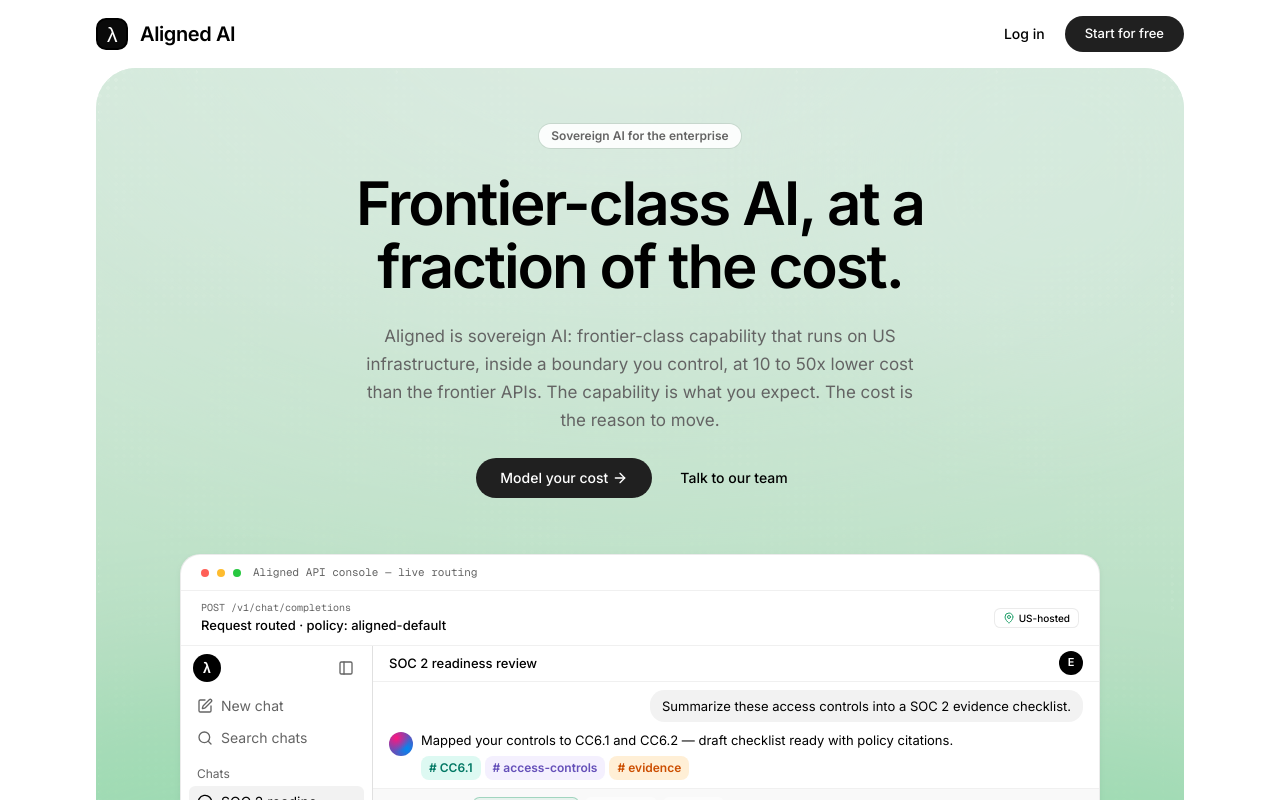
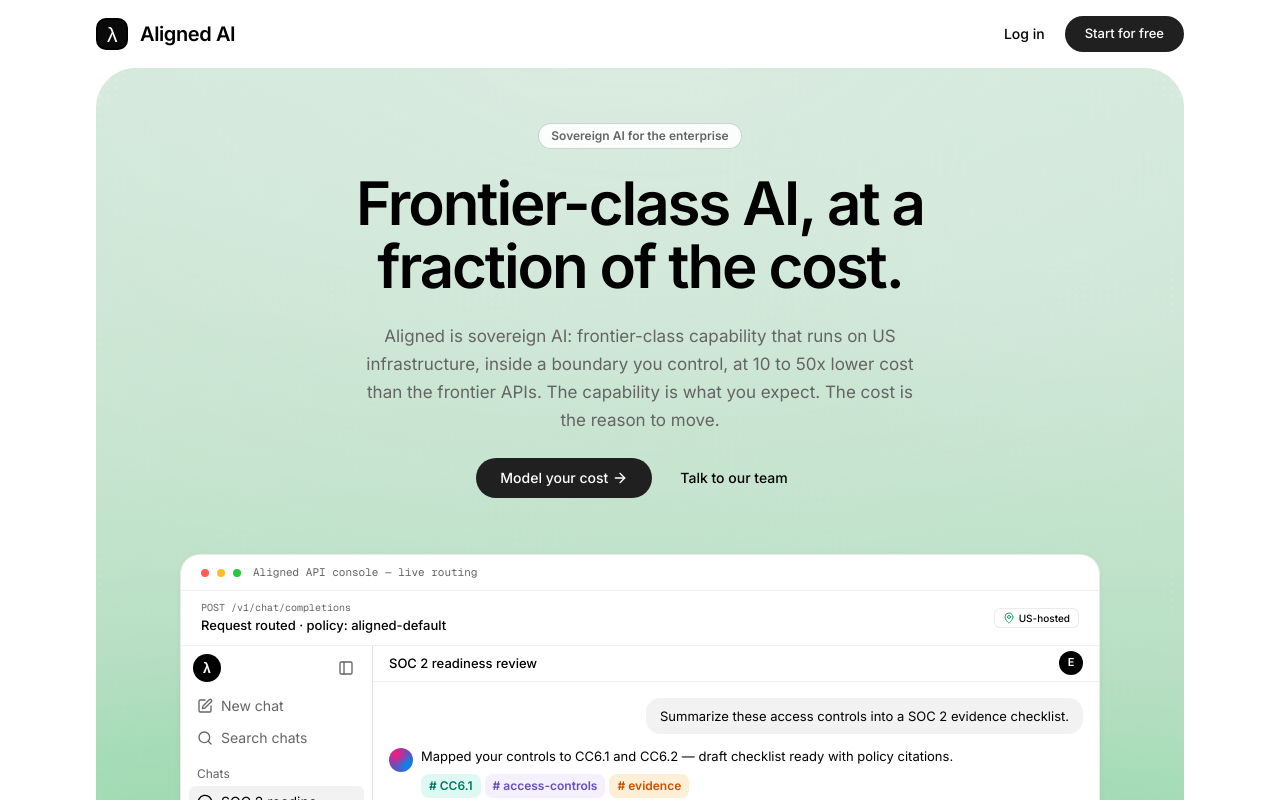
Before and after one commit to freitaspauloo/Paulo, a Next.js app: page /landing-v4 in a window 1280 px wide. Shown: the top 800 px of the page. Built offline with nearby package versions, Linux system fonts and the light colour scheme.

Commit message:
Add back moderate spacing in hero chat message area.

```diff
--- a/src/components/landing/hero-api-console.tsx
+++ b/src/components/landing/hero-api-console.tsx
@@ -20,7 +20,7 @@ const ROUTES = [
 function HeroUserMessage({ children }: { children: React.ReactNode }) {
   return (
     <div className="flex justify-end">
-      <div className="max-w-[88%] rounded-2xl bg-secondary px-3 py-1.5 text-[0.8125rem] leading-5 text-foreground">
+      <div className="max-w-[88%] rounded-2xl bg-secondary px-3.5 py-2 text-[0.8125rem] leading-5 text-foreground">
         {children}
       </div>
     </div>
@@ -31,7 +31,7 @@ function HeroAgentMessage({ children }: { children: React.ReactNode }) {
   return (
     <div className="flex gap-2">
       <Avatar agent="nova" size="sm" className="mt-0.5 shrink-0" />
-      <div className="min-w-0 flex-1 space-y-1.5 text-[0.8125rem] leading-5">{children}</div>
+      <div className="min-w-0 flex-1 space-y-2 text-[0.8125rem] leading-5">{children}</div>
     </div>
   );
 }
@@ -131,8 +131,8 @@ export function HeroApiConsole() {
                 />
               </header>
 
-              <div className="px-3 py-2 sm:px-4">
-                <div className="flex flex-col gap-2">
+              <div className="px-3 py-3.5 sm:px-4 sm:py-4">
+                <div className="flex flex-col gap-3">
                   <HeroUserMessage>
                     Summarize these access controls into a SOC 2 evidence checklist.
                   </HeroUserMessage>
```
